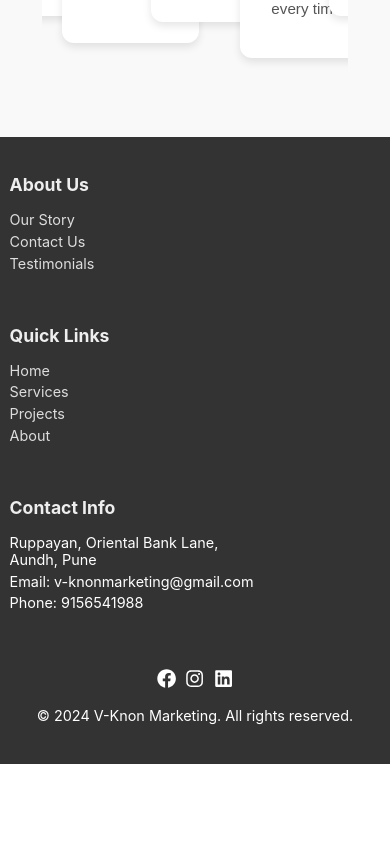
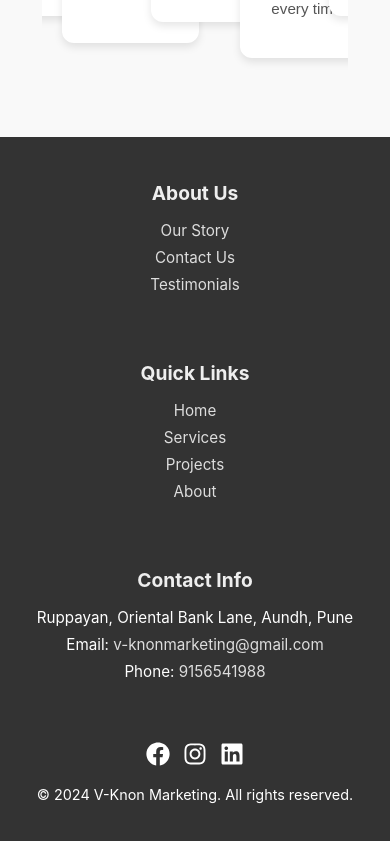
Before and after one commit to vishu3108/v-knon, a React (Create React App) app: page /testimonials in a window 390 px wide. Shown: the part 778-1619 px from the top of the page. Before the commit the page ends 1542 px from the top, so only its background shows below. Built offline with nearby package versions, Linux system fonts and the light colour scheme; a web font is replaced by a local one.

Commit message:
Footer responsive

```diff
--- a/src/CSS/Footer.css
+++ b/src/CSS/Footer.css
@@ -2,30 +2,40 @@
 .footer-container {
   background-color: #333;
   color: white;
-    padding: 1.5rem 0.8rem; /* Reduced padding */
+  padding: 1.5rem 1rem;
   display: flex;
   flex-direction: column;
   align-items: center;
+  text-align: center;
 }
 
 .footer-content {
   display: flex;
   flex-wrap: wrap;
-    justify-content: space-around;
+  justify-content: space-between;
   width: 100%;
   max-width: 1200px;
-    margin-bottom: 1rem; /* Reduced margin */
+  margin-bottom: 1rem;
+  gap: 1rem;
+}
+
+.footer-top {
+  display: flex;
+  justify-content: space-between;
+  width: 100%;
+  max-width: 1200px;
+  flex-wrap: wrap;
 }
 
 .footer-section {
-    flex: 1 0 200px;
-    margin-bottom: 1.2rem; /* Reduced margin */
+  flex: 1 1 250px;
+  margin-bottom: 1rem;
   text-align: left;
 }
 
 .footer-title {
-    font-size: 1.2rem; /* Font size unchanged */
-    margin-bottom: 0.7rem; /* Reduced margin */
+  font-size: 1.2rem;
+  margin-bottom: 0.7rem;
   color: #eee;
 }
 
@@ -35,67 +45,82 @@
 }
 
 .footer-item {
-    margin-bottom: 0.3rem; /* Reduced margin */
-    font-size: 0.95rem; /* Font size unchanged */
+  margin-bottom: 0.5rem;
+  font-size: 0.95rem;
 }
 
 .footer-link {
   color: #ddd;
   text-decoration: none;
   transition: color 0.3s ease;
-    font-size: 0.95rem; /* Font size unchanged */
 }
 
 .footer-link:hover {
   color: #fff;
 }
 
+.footer-bottom {
+  text-align: center;
+  margin-top: 1rem;
+}
+
 .social-icons {
   display: flex;
   justify-content: center;
-    gap: 0.6rem; /* Reduced gap between icons */
-    margin-top: 0.6rem; /* Reduced margin */
+  gap: 0.8rem;
+  margin-top: 0.8rem;
 }
 
 .social-icon-link {
   color: #fff;
-    font-size: 1.3rem; /* Font size unchanged */
+  font-size: 1.5rem;
   transition: color 0.3s ease;
 }
 
 .social-icon-link:hover {
-    color: #007bff; /* Example hover color */
+  color: #007bff;
 }
 
 .footer-copyright {
-    font-size: 0.9rem; /* Font size unchanged */
+  font-size: 0.9rem;
   text-align: center;
-    padding-bottom: 0.4rem; /* Reduced Padding */
+  padding-bottom: 0.5rem;
 }
 
 /* Responsive Design */
-  @media (max-width: 900px) {
-    .footer-container {
-      padding: 1.2rem 0.6rem; /* Reduced padding on smaller screens */
+@media (max-width: 1080px) {
+  .footer-content {
+      flex-direction: column;
+      align-items: center;
+      text-align: center;
   }
 
-    .footer-content {
-      margin-bottom: 0.8rem; /* Reduced margin on smaller screens */
+  .footer-top {
+      display: flex;
+      flex-direction: row;
+      flex-wrap: wrap;
+      justify-content: center;
+      gap: 1rem;
   }
 
   .footer-section {
-      margin-bottom: 1.2rem; /* Reduced margin on smaller screens */
+      flex: 1 1 45%;
+      text-align: center;
   }
-    .footer-title {
-      font-size: 1.1rem;
-    }
-    .footer-item {
-      font-size: 0.9rem;
-    }
-    .footer-link {
-      font-size: 0.9rem;
-    }
-      .social-icon-link {
-          font-size: 1.2rem;
+
+  .footer-contact {
+      width: 100%;
+      text-align: center;
   }
 }
+
+@media (max-width: 1080px) {
+  .footer-top {
+      flex-direction: column;
+      align-items: center;
+  }
+
+  .footer-section {
+      flex: 1 1 100%;
+  }
+}
--- a/src/components/Footer.js
+++ b/src/components/Footer.js
@@ -18,8 +18,8 @@ const Footer = () => {
         <div className="footer-section">
           <h3 className="footer-title">Quick Links</h3>
           <ul className="footer-list">
-          <li className="footer-item"><a className="footer-link" href="/">Home</a></li>
-            <li className="footer-item"><a className="footer-link" href="/services">Services</a></li> {/* Example: Add valid hrefs */}
+            <li className="footer-item"><a className="footer-link" href="/">Home</a></li>
+            <li className="footer-item"><a className="footer-link" href="/services">Services</a></li>
             <li className="footer-item"><a className="footer-link" href="/projects">Projects</a></li>
             <li className="footer-item"><a className="footer-link" href="/about">About</a></li>
           </ul>
@@ -28,19 +28,17 @@ const Footer = () => {
         <div className="footer-section">
           <h3 className="footer-title">Contact Info</h3>
           <ul className="footer-list">
-            <li className="footer-item">
-             Ruppayan, Oriental Bank Lane,<br />Aundh, Pune
-            </li>
-            <li className="footer-item">Email: v-knonmarketing@gmail.com</li> {/* No href needed for email (consider mailto:) */}
-            <li className="footer-item">Phone: 9156541988</li> {/* No href needed for phone */}
+            <li className="footer-item">Ruppayan, Oriental Bank Lane, Aundh, Pune</li>
+            <li className="footer-item">Email: <a href="mailto:v-knonmarketing@gmail.com" className="footer-link">v-knonmarketing@gmail.com</a></li>
+            <li className="footer-item">Phone: <a href="tel:+919156541988" className="footer-link">9156541988</a></li>
           </ul>
         </div>
       </div>
 
       <div className="social-icons">
-        <a className="social-icon-link" href="https://www.facebook.com/share/163ir4ojSJ/" target="_blank" rel="noopener noreferrer"><FaFacebook /></a> {/* Valid hrefs */}
-        <a className="social-icon-link" href="https://www.instagram.com/digital_vishal31?igsh=MWZucTdqdWNkbDdzag==/" target="_blank" rel="noopener noreferrer"><FaInstagram /></a>
-        <a className="social-icon-link" href="www.linkedin.com/in/vishal--patil/" target="_blank" rel="noopener noreferrer"><FaLinkedin /></a>
+        <a className="social-icon-link" href="https://www.facebook.com/share/163ir4ojSJ/" target="_blank" rel="noopener noreferrer"><FaFacebook /></a>
+        <a className="social-icon-link" href="https://www.instagram.com/digital_vishal31" target="_blank" rel="noopener noreferrer"><FaInstagram /></a>
+        <a className="social-icon-link" href="https://www.linkedin.com/in/vishal--patil/" target="_blank" rel="noopener noreferrer"><FaLinkedin /></a>
       </div>
 
       <p className="footer-copyright">&copy; 2024 V-Knon Marketing. All rights reserved.</p>
```
Lines whose indentation alone changed are shown as unchanged.
